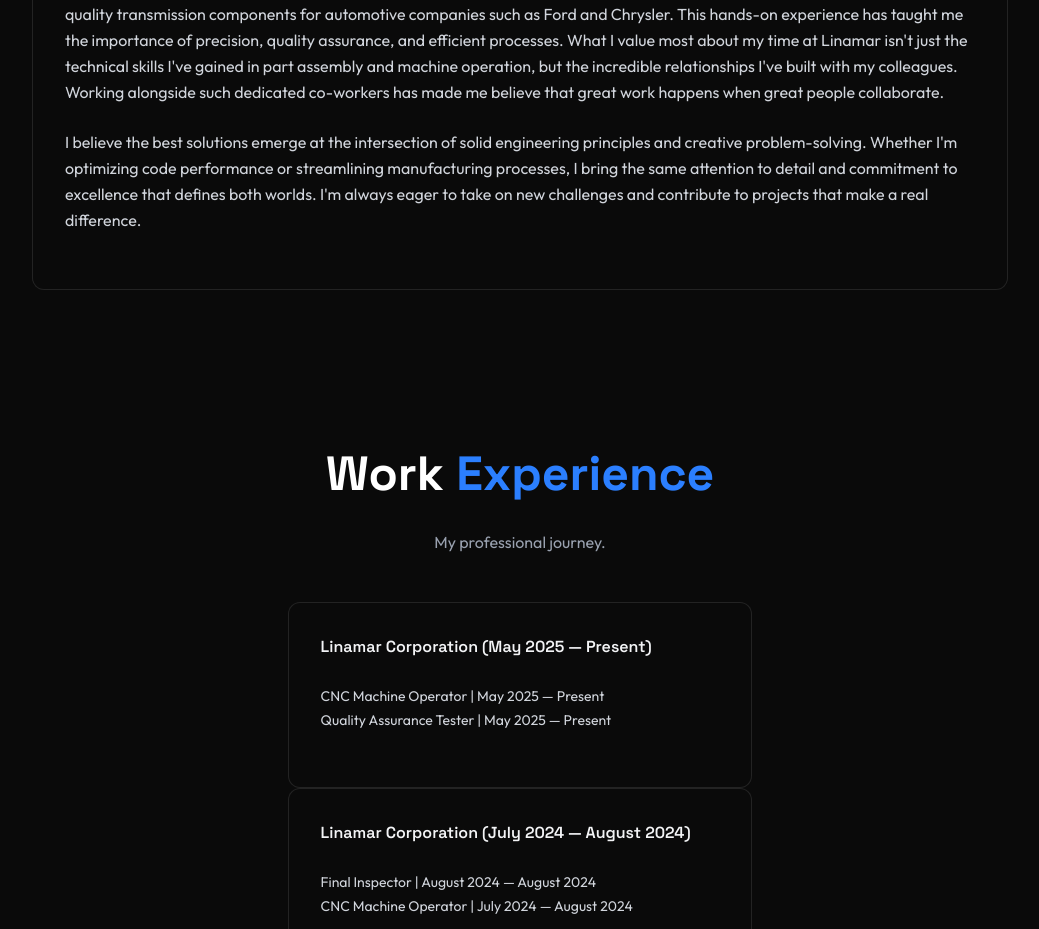
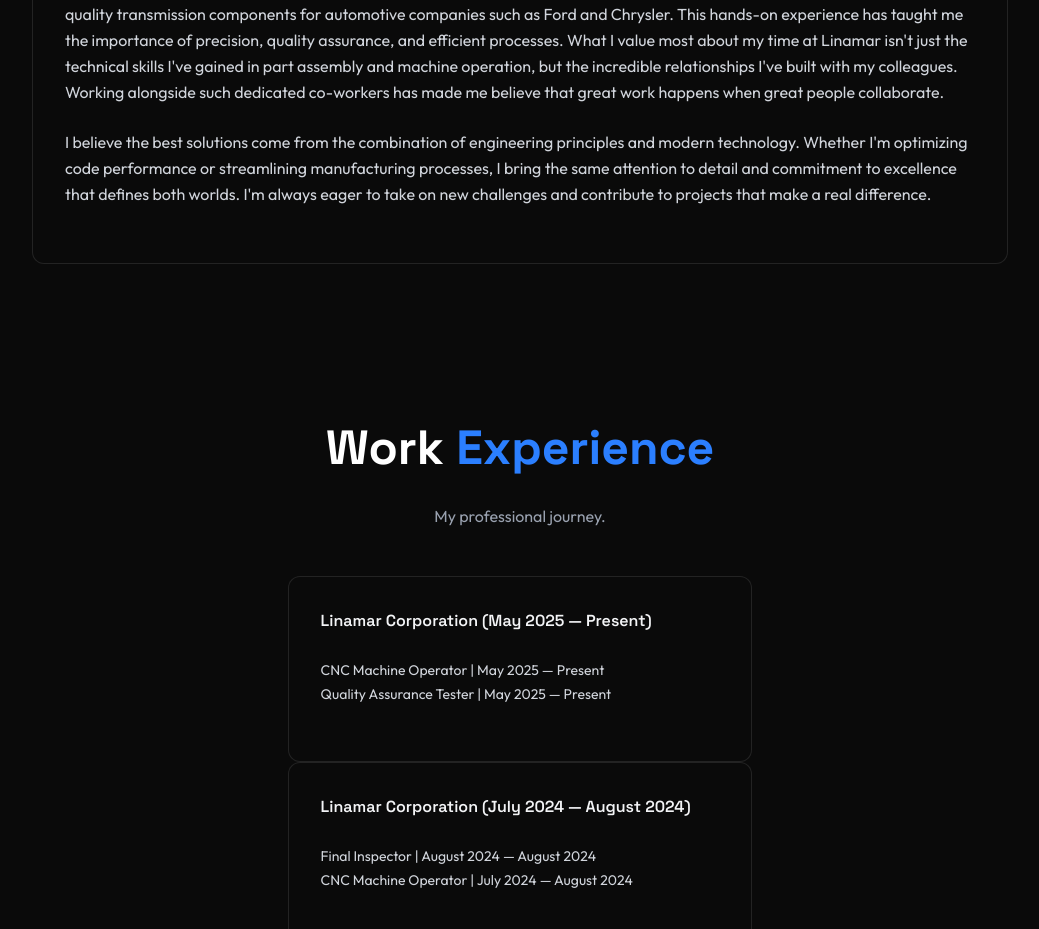
Before and after one commit to louisnguyenn/Louis-Personal-Portfolio, a React (Vite) app: page / in a window 1280 px wide. Shown: the part 1260-2189 px from the top of the page, without its empty margins (120-1159 px from the left). Built offline with nearby package versions, Linux system fonts and the light colour scheme.

Commit message:
updated about

```diff
--- a/src/components/sections/About.jsx
+++ b/src/components/sections/About.jsx
@@ -22,7 +22,7 @@ export const About = () => {
           </p>
 
           <p className="text-gray-300 mb-6 leading-relaxed">
-            I believe the best solutions emerge at the intersection of solid engineering principles and creative problem-solving. Whether I'm optimizing code performance or streamlining manufacturing processes, I bring the same attention to detail and commitment to excellence that defines both worlds.
+            I believe the best solutions come from the combination of engineering principles and modern technology. Whether I'm optimizing code performance or streamlining manufacturing processes, I bring the same attention to detail and commitment to excellence that defines both worlds.
             I'm always eager to take on new challenges and contribute to projects that make a real difference.
           </p>
         </div>
```
